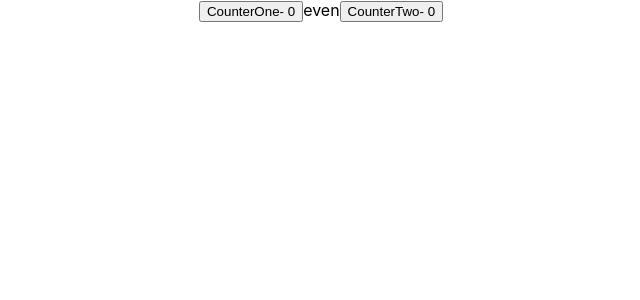
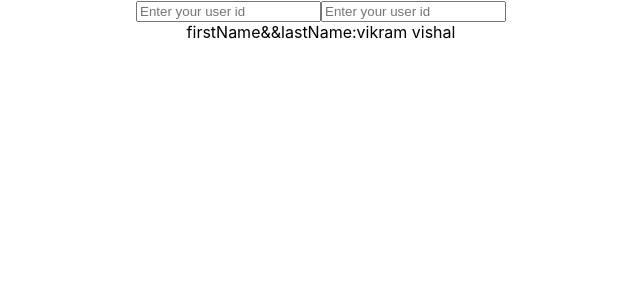
Before and after one commit to vashish144/Hooks-demo, a React (Create React App) app: page / in a window 1280 px wide. Shown: the top 300 px of the page, without its empty margins (319-959 px from the left). Built offline with nearby package versions, Linux system fonts and the light colour scheme.

Commit message:
otherTutorial

```diff
--- a/src/App.js
+++ b/src/App.js
@@ -17,11 +17,13 @@ import AppComponent from "./components/useContextComponent/AppComponent";
 import UseReducerHomeComponent from "./components/UseReducerHook/UseReducerHomeComponent";
 import ParentComponent from "./components/UseCallbackHook/ParentComponent";
 import UseMemoParentComponent from "./components/UseMemoHook/UseMemoParentComponent";
+import OtherTutorialConsume from "./components/OtherTutorial/OtherTutorialConsume";
 
 function App() {
   return (
     <div className="App">
-      <UseMemoParentComponent/>
+      <OtherTutorialConsume/>
+      {/* <UseMemoParentComponent/> */}
       {/* <ParentComponent/> */}
       {/* <UseReducerHomeComponent/> */}
       {/* <AppComponent /> */}
--- /dev/null
+++ b/src/components/OtherTutorial/ContextTutorial/ContextTutorialConsume.js
@@ -0,0 +1,31 @@
+import React, { createContext, useState } from "react";
+import { Login } from "./Login";
+import User from "./User";
+export const userContext = createContext();
+const ContextTutorialConsume = () => {
+  const [userName, setUserName] = useState({
+    firstName: "vikram",
+    lastName: "vishal",
+  });
+  console.log(userName);
+  return (
+    <userContext.Provider value={{ userName, setUserName }}>
+      <Login />
+      <User />
+      {/* <input
+        placeholder=" firstName"
+        onChange={(event) =>
+          setUserName({ ...userName, firstName: event.target.value })
+        }
+      />
+      <input
+        placeholder=" lastname"
+        onChange={(event) =>
+          setUserName({ ...userName, lastName: event.target.value })
+        }
+      /> */}
+    </userContext.Provider>
+  );
+};
+
+export default ContextTutorialConsume;
--- /dev/null
+++ b/src/components/OtherTutorial/ContextTutorial/Login.js
@@ -0,0 +1,24 @@
+import React, { useContext } from "react";
+import { userContext } from "./ContextTutorialConsume";
+
+export const Login = () => {
+  const _userName = useContext(userContext);
+  const inputHandle1 = (event) => {
+    _userName.setUserName({
+      ..._userName.userName,
+      firstName: event.target.value,
+    });
+  };
+  const inputHandle2 = (event) => {
+    _userName.setUserName({
+      ..._userName.userName,
+      lastName: event.target.value,
+    });
+  };
+  return (
+    <div>
+      <input placeholder="Enter your user id" onChange={inputHandle1} />
+      <input placeholder="Enter your user id" onChange={inputHandle2} />
+    </div>
+  );
+};
--- /dev/null
+++ b/src/components/OtherTutorial/ContextTutorial/User.js
@@ -0,0 +1,14 @@
+import React, { useContext } from "react";
+import { userContext } from "./ContextTutorialConsume";
+
+const User = () => {
+  const _userName = useContext(userContext);
+  return (
+    <div>
+      firstName&&lastName:
+      {_userName.userName.firstName + " " + _userName.userName.lastName}
+    </div>
+  );
+};
+
+export default User;
--- /dev/null
+++ b/src/components/OtherTutorial/OtherTutorialConsume.js
@@ -0,0 +1,21 @@
+import React from "react";
+import ContextTutorialConsume from "./ContextTutorial/ContextTutorialConsume";
+import FrowardCounsume from "./forwardRef/FrowardCounsume";
+import RefTutorial from "./RefTutorial";
+import UseLayoutEffectTutorial from "./UseLayoutEffectTutorial";
+
+const OtherTutorialConsume = () => {
+  return (
+    <>
+      {/* <RefTutorial /> */}
+      {/* <UseLayoutEffectTutorial/> */}
+      {/* <FrowardCounsume/> */}
+      <ContextTutorialConsume/>
+    </>
+  );
+};
+
+export default OtherTutorialConsume;
+
+
+// useForwardEffect  useImperativeHandle used with that
--- /dev/null
+++ b/src/components/OtherTutorial/RefTutorial.js
@@ -0,0 +1,19 @@
+import React, { useRef } from "react";
+
+const RefTutorial = () => {
+  const inputRef = useRef(null);
+  const focusInputBox = () => {
+    console.log("focusInputBox");
+    inputRef.current.focus();
+    inputRef.current.value="vikram";
+  };
+  return (
+    <div>
+      <h1>RefTutorial</h1>
+      <input type="text" placholder="type something... " ref={inputRef} />
+      <button onClick={focusInputBox}>focusOnInputBox</button>
+    </div>
+  );
+};
+
+export default RefTutorial;
--- /dev/null
+++ b/src/components/OtherTutorial/UseLayoutEffectTutorial.js
@@ -0,0 +1,25 @@
+import React, { useEffect, useLayoutEffect, useState } from "react";
+
+const UseLayoutEffectTutorial = () => {
+  const [toggelbtn, setToggelBtn] = useState(true);
+  useEffect(() => {
+    console.log("i get called from useEffect");
+    return () => {
+      console.log("unmount form useEffect");
+    };
+  }, [toggelbtn]);
+  useLayoutEffect(() => {
+    console.log("i get called from useLayoutEffect");
+    return () => {
+      console.log("unmount form LayoutuseEffect");
+    };
+  }, []);
+  return (
+    <div>
+      <button onClick={() => setToggelBtn(!toggelbtn)}>toggelbtn</button>
+      <h1> {toggelbtn ? "toggel" : null}</h1>
+    </div>
+  );
+};
+
+export default UseLayoutEffectTutorial;
--- /dev/null
+++ b/src/components/OtherTutorial/forwardRef/ComponentA.js
@@ -0,0 +1,25 @@
+import React, { useRef } from "react";
+import ComponentB from "./ComponentB";
+
+const ComponentA = () => {
+  const btnRef = useRef(null);
+  console.log("btnRef>>>",btnRef);
+  const toggel=()=>{
+
+  }
+  return (
+    <div>
+      {" "}
+      <button
+        onClick={() => {
+          btnRef.current.toggel();
+        }}
+      >
+        FromParentBtn
+      </button>
+      <ComponentB ref={btnRef} />
+    </div>
+  );
+};
+
+export default ComponentA;
--- /dev/null
+++ b/src/components/OtherTutorial/forwardRef/ComponentB.js
@@ -0,0 +1,19 @@
+import React, { forwardRef, useImperativeHandle, useState } from "react";
+
+const ComponentB = forwardRef((props, ref) => {
+  const [toggel, setToggel] = useState(true);
+  console.log("props>>>", props, "ref>>>", ref);
+  useImperativeHandle(ref, () => ({
+    toggel() {
+      setToggel(!toggel);
+    },
+  }));
+  return (
+    <div>
+      <button>formChildBtn</button>
+      <h1>{toggel ? "toggel" : null}</h1>
+    </div>
+  );
+});
+
+export default ComponentB;
--- /dev/null
+++ b/src/components/OtherTutorial/forwardRef/FrowardCounsume.js
@@ -0,0 +1,12 @@
+import React from "react";
+import ComponentA from "./ComponentA";
+
+const FrowardCounsume = () => {
+  return (
+    <div>
+      <ComponentA />
+    </div>
+  );
+};
+
+export default FrowardCounsume;
--- a/src/components/UseReducerHook/SecondLesson/ComponentA.js
+++ b/src/components/UseReducerHook/SecondLesson/ComponentA.js
@@ -2,6 +2,7 @@ import React, { useContext } from "react";
 import { CountContext } from "./UseReducerWithContextHook";
 const ComponentA = () => {
   const countContext = useContext(CountContext);
+  console.log("countContext",countContext);
   return (
     <div>
       ComponentA-{countContext.countState}
--- a/src/components/UseReducerHook/UseReducerHomeComponent.js
+++ b/src/components/UseReducerHook/UseReducerHomeComponent.js
@@ -10,10 +10,10 @@ const UseReducerHomeComponent = () => {
      {/* <FirstLesson/> */}
 
      {/* second Lesson */}
-     {/* <UseReducerWithContextHook/> */}
+     <UseReducerWithContextHook/>
 
    {/* Third Lesson */}
-   <ThirdLesson/>
+   {/* <ThirdLesson/> */}
     </div>
   )
 }
```
